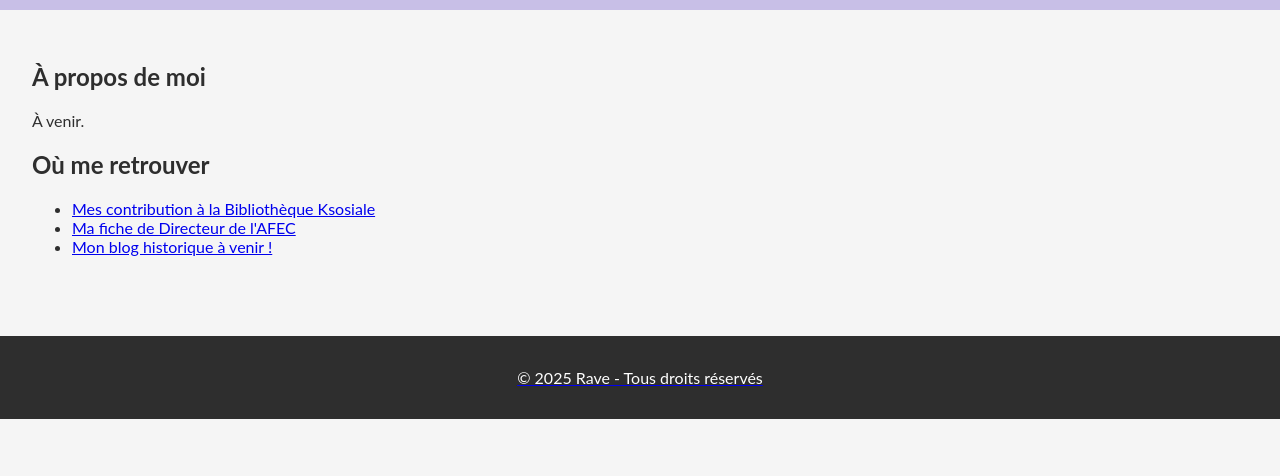
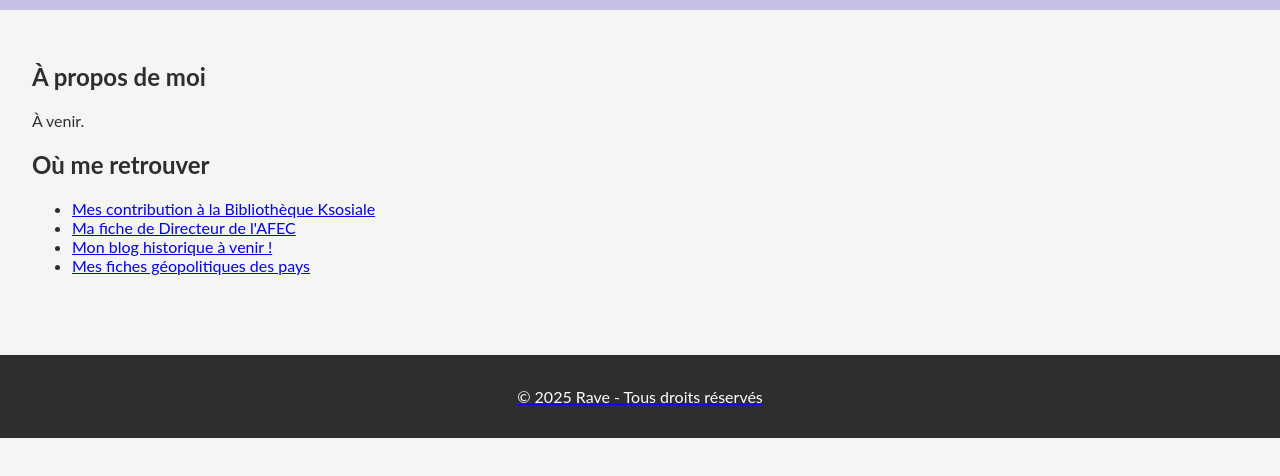
Before and after one commit to profvioletclub-source/Anthony_Rave, a plain HTML site: page index.html in a window 1280 px wide. Shown: the part 108-584 px from the top of the page. Drawn offline with Linux system fonts and the light colour scheme.

Commit message:
Update index.html

```diff
--- a/index.html
+++ b/index.html
@@ -20,6 +20,7 @@
         <li><a href="https://profvioletclub-source.github.io/Bibliotheque_Ksosiale/auteurs/anthony_rave.html">Mes contribution à la Bibliothèque Ksosiale</li>
         <li><a href="https://profvioletclub-source.github.io/association_francaise_d_enquetes_criminelles/membres/fiche-pfviolet.html">Ma fiche de Directeur de l'AFEC</li>
         <li><a href="https://profvioletclub-source.github.io/histoires_d_histoire/">Mon blog historique à venir !</li>
+        <li><a href="https://profvioletclub-source.github.io/politique_du_monde/">Mes fiches géopolitiques des pays</li>
       </ul>
     </section>
   </main>
```
